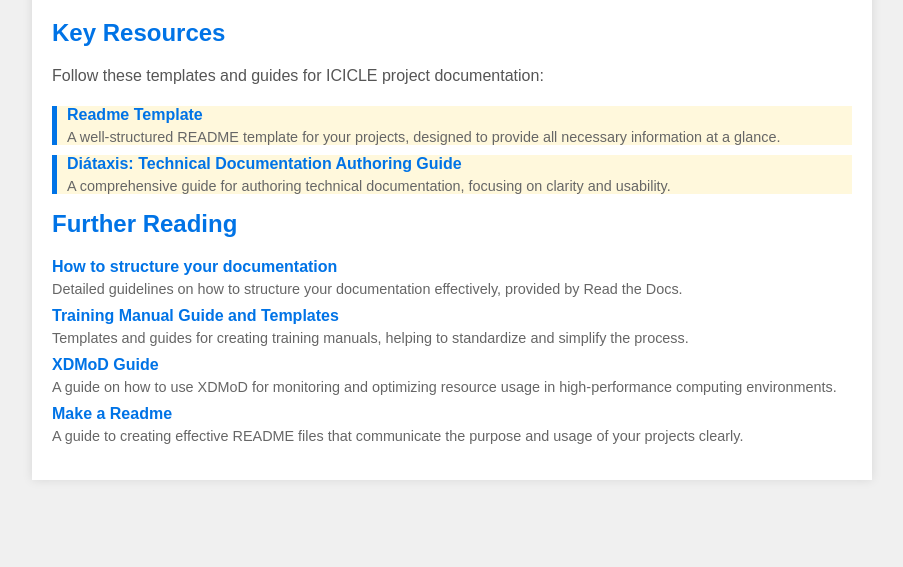
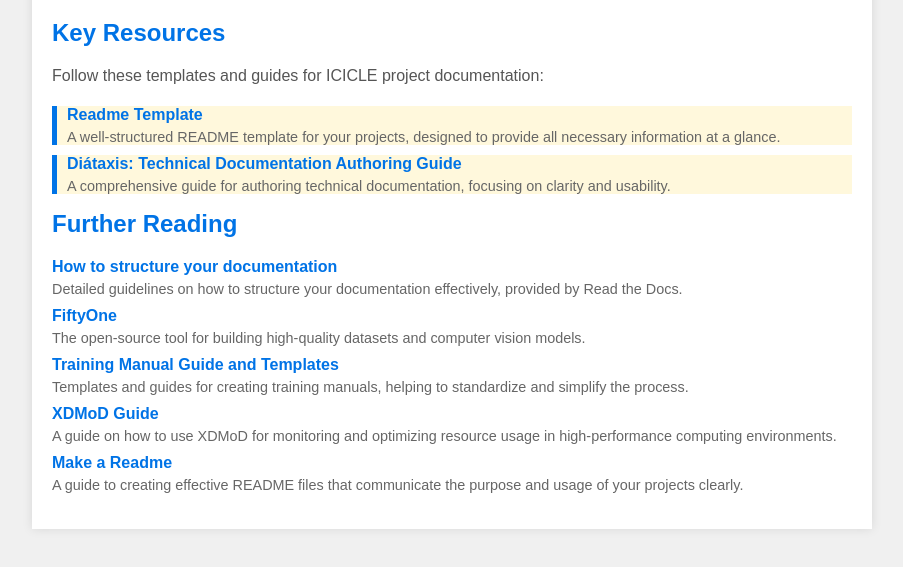
Before and after one commit to ICICLE-ai/Readme-guide, a plain HTML site: page index.html in a window 1280 px wide. Shown: the part 141-708 px from the top of the page, without its empty margins (188-1091 px from the left). Drawn offline with Linux system fonts and the light colour scheme.

Commit message:
added link for fiftyone

```diff
--- a/index.html
+++ b/index.html
@@ -81,6 +81,10 @@
                 <div class="description">Detailed guidelines on how to structure your documentation effectively, provided by Read the Docs.</div>
             </li>
             <li>
+                <a href="https://docs.voxel51.com/">FiftyOne</a>
+                <div class="description">The open-source tool for building high-quality datasets and computer vision models.</div>
+            </li>
+            <li>
                 <a href="https://scribehow.com/library/training-manual">Training Manual Guide and Templates</a>
                 <div class="description">Templates and guides for creating training manuals, helping to standardize and simplify the process.</div>
             </li>
```
